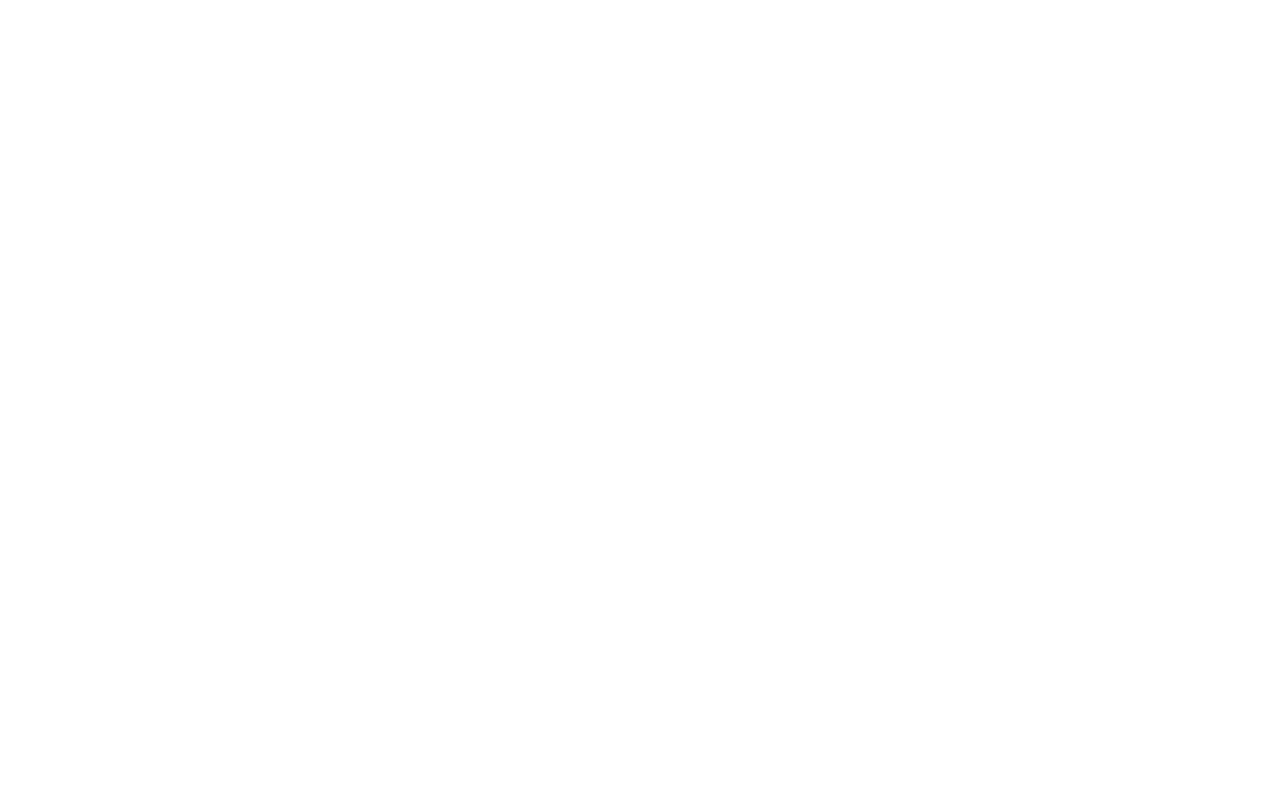
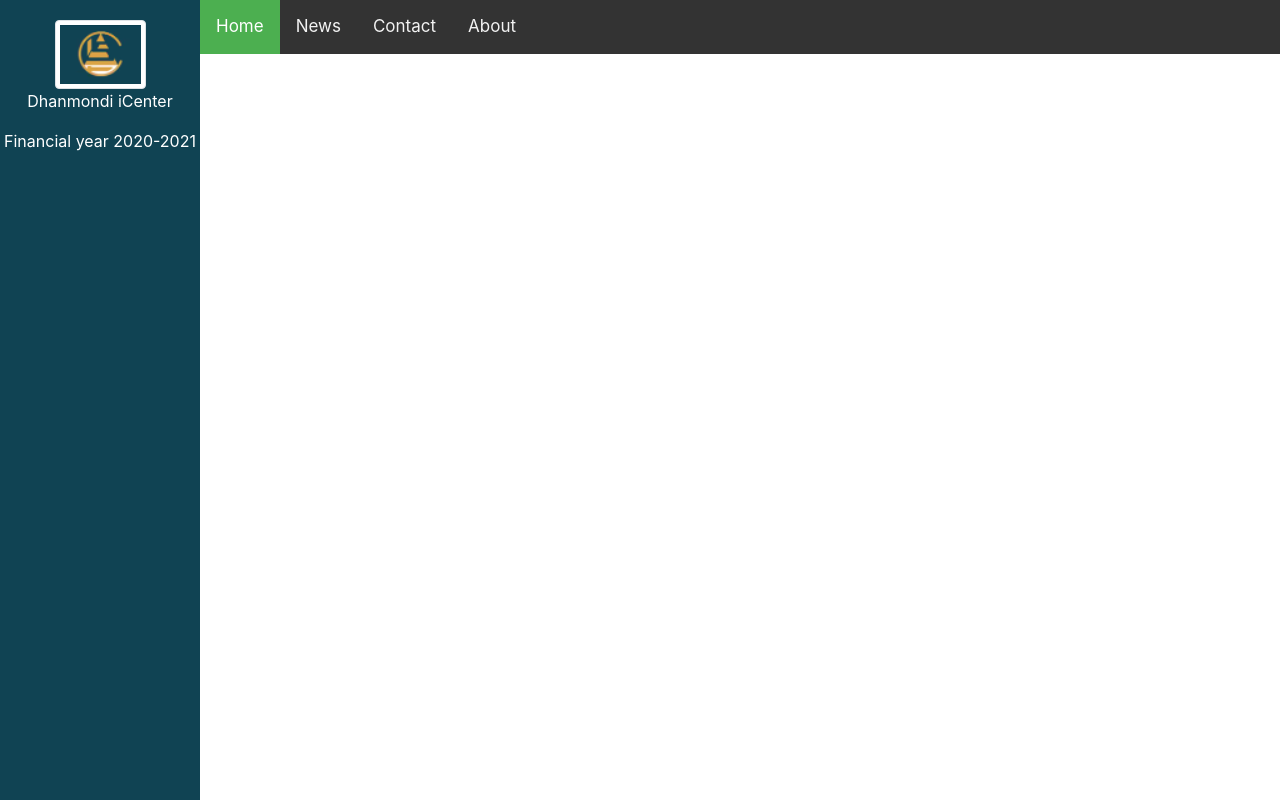
Before and after one commit to IamFrost/angular-project-3, an Angular app: page /menu1 in a window 1280 px wide. Before the commit this address led to /. Built offline with nearby package versions, Linux system fonts and the light colour scheme.

Commit message:
menu created, branch year component fixed

```diff
--- a/src/app/app.module.ts
+++ b/src/app/app.module.ts
@@ -8,6 +8,7 @@
 import { SignupComponent } from './signup/signup.component';
 import { SelectBranchFyearComponent } from './select-branch-fyear/select-branch-fyear.component';
 import { Test1Component } from './test1/test1.component';
+import { Menu1Component } from './menu1/menu1.component';
 
 @NgModule({
   declarations: [
@@ -15,7 +16,8 @@
     LoginComponent,
     SignupComponent,
     SelectBranchFyearComponent,
-    Test1Component
+    Test1Component,
+    Menu1Component
   ],
   imports: [
     BrowserModule,
--- /dev/null
+++ b/src/app/menu1/menu1.component.css
@@ -0,0 +1,51 @@
+.sidenav {
+  height: 100%;
+  width: 200px;
+  position: fixed;
+  z-index: 1;
+  top: 0;
+  left: 0;
+  background-color: #104353;
+  overflow-x: hidden;
+  padding-top: 20px;
+}
+
+.sidenav a {
+  padding: 6px 8px 6px 16px;
+  text-decoration: none;
+  font-size: 25px;
+  color: #818181;
+  display: block;
+}
+
+.sidenav a:hover {
+  color: #f1f1f1;
+}
+
+/* Add a black background color to the top navigation */
+.topnav {
+  background-color: #333;
+  overflow: hidden;
+}
+
+/* Style the links inside the navigation bar */
+.topnav a {
+  float: left;
+  color: #f2f2f2;
+  text-align: center;
+  padding: 14px 16px;
+  text-decoration: none;
+  font-size: 17px;
+}
+
+/* Change the color of links on hover */
+.topnav a:hover {
+  background-color: #ddd;
+  color: black;
+}
+
+/* Add a color to the active/current link */
+.topnav a.active {
+  background-color: #4CAF50;
+  color: white;
+}
--- /dev/null
+++ b/src/app/menu1/menu1.component.html
@@ -0,0 +1,13 @@
+<div class="topnav" style="margin-left: 12.5rem;">
+  <a class="active" href="#home">Home</a>
+  <a href="#news">News</a>
+  <a href="#contact">Contact</a>
+  <a href="#about">About</a>
+</div>
+
+
+<div class="sidenav" style="text-align: center;">
+  <img src="../../assets/images/logos/satcomLogo1.PNG" alt="SatcomLogo" class="img-thumbnail">
+  <p style="color: #fff;">Dhanmondi iCenter</p>
+  <p style="color: #fff;">Financial year 2020-2021</p>
+</div>
--- /dev/null
+++ b/src/app/menu1/menu1.component.ts
@@ -0,0 +1,15 @@
+import { Component, OnInit } from '@angular/core';
+
+@Component({
+  selector: 'app-menu1',
+  templateUrl: './menu1.component.html',
+  styleUrls: ['./menu1.component.css']
+})
+export class Menu1Component implements OnInit {
+
+  constructor() { }
+
+  ngOnInit(): void {
+  }
+
+}
--- a/src/app/select-branch-fyear/select-branch-fyear.component.html
+++ b/src/app/select-branch-fyear/select-branch-fyear.component.html
@@ -1,34 +1,23 @@
 <div class="card">
-  <!-- <div class="card-header" style="background-color: #44739d;">
-    <div class="container-fluid" style="display: flex; justify-content: space-between;">
-      <div>
-        <p style="text-align: center; color: #ffffff;">This is a Beta Version Application, please send us your feedback
-          !!</p>
-        <p style="text-align: center; color: #ffffff;">For any query call us</p>
-      </div>
-      <div>
-
-      </div>
-      <div>
-        <div style="display: inline-flex; height: min-content; justify-content: space-between; align-items: center;">
-          <p>Logged in as --</p>
-          <p>Admin</p>
+  <div class="card-header container-fluid" style="background-color: #44739d;">
+    <div>
+      <div class="row">
+        <div class="col-12" style="margin-left: 69rem; color: #fff;" >
+          Logged in as - Admin
+          <button class="btn btn-danger btn-sm" style="margin-left: 1rem;">Logout</button>
         </div>
-
-        <a href="#" class="btn btn-danger btn-sm">Logout</a>
-
       </div>
     </div>
-  </div> -->
-  <div class="card-body col-md-6 offset-md-3">
+  </div>
 
+  <div class="card-body col-md-6 offset-md-3" style="margin-top: 7rem;">
 
     <p style="text-align: center; font-weight: bold; font-size: 20pt;">Satcom Inventory Management System</p>
 
-    <div class="col-md-4 offset-md-4">
+    <div class="col-md-6 offset-md-3">
       <div class="form-group" style="width: 100%;">
         <p style="text-align: left;">Select Branch Name:</p>
-        <select class="form-control" id="sel1">
+        <select class="form-control" id="sel1" style="height: 3rem;">
           <option>Dhanmondi iCenter</option>
           <option>2</option>
           <option>3</option>
@@ -38,7 +27,7 @@
 
       <div class="form-group">
         <p style="text-align: left;">Select Financial Year:</p>
-        <select class="form-control" id="sel1">
+        <select class="form-control" id="sel1" style="height: 3rem;">
           <option>Financial year 2020 - 2021</option>
           <option>2</option>
           <option>3</option>
@@ -47,12 +36,12 @@
       </div>
 
       <div class="form-group" style="display: flex; justify-content: flex-end;">
-        <button type="submit" class="btn btn-success">SIGN UP</button>
+        <button type="submit" class="btn btn-success">Sign up</button>
       </div>
     </div>
 
   </div>
-  <div class="card-footer text-muted" style="background-color: #44739d;">
+  <div class="card-footer text-muted" style="background-color: #44739d; margin-top: 4rem;">
     <br>
   </div>
 </div>
--- a/src/app/test1/test1.component.html
+++ b/src/app/test1/test1.component.html
@@ -1,21 +1,35 @@
-<div class="card-header" style="background-color: #44739d;">
-  <div class="container-fluid" style="display: flex; justify-content: space-between;">
-    <div>
-      <p style="text-align: center; color: #ffffff;">This is a Beta Version Application, please send us your feedback
-        !!</p>
-      <p style="text-align: center; color: #ffffff;">For any query call us</p>
+<div class="card-header container-fluid" style="background-color: #44739d;">
+  <div class="row" style=" padding: 1.5rem; ">
+    <div class="col-4">
+      <div class="row">
+        <div class="col">
+          <p style="text-align: center; color: #ffffff;">
+            This is a Beta Version Application, please send us your feedback!!
+          </p>
+        </div>
+      </div>
+      <div class="row">
+        <div class="col">
+          <p style="text-align: center; color: #ffffff;">
+            For any query, call us
+          </p>
+        </div>
+      </div>
     </div>
-    <div>
-
-    </div>
-    <div>
-      <div style="display: inline-flex; height: min-content; justify-content: space-between; align-items: center;">
-        <p>Logged in as --</p>
-        <p>Admin</p>
+    <div class="col-8">
+      <div class="row">
+        <div class="col-md-2" style=" text-align: center; color: #ffff;
+        margin-left: 28rem; margin-top: 3rem; ">
+          Logged in as -
+        </div>
+        <div class="col-md-2" style="color: #ffff; margin-top: 3rem; text-align: center;">
+          admin
+        </div>
+        <div class="col-md-1" style=" color: #ffff; margin-top: 0.75rem;
+        margin-left: -1.5rem;">
+          <button class="btn btn-danger btn-sm">Logout</button>
+        </div>
       </div>
-
-      <a href="#" class="btn btn-danger btn-sm">Logout</a>
-
     </div>
   </div>
 </div>
```
Also changed, not shown: src/app/app-routing.module.ts (+6 -1 lines), src/assets/images/logos/satcomLogo1.PNG (added), 1 other file (tests, documents, lock files or other folders).
